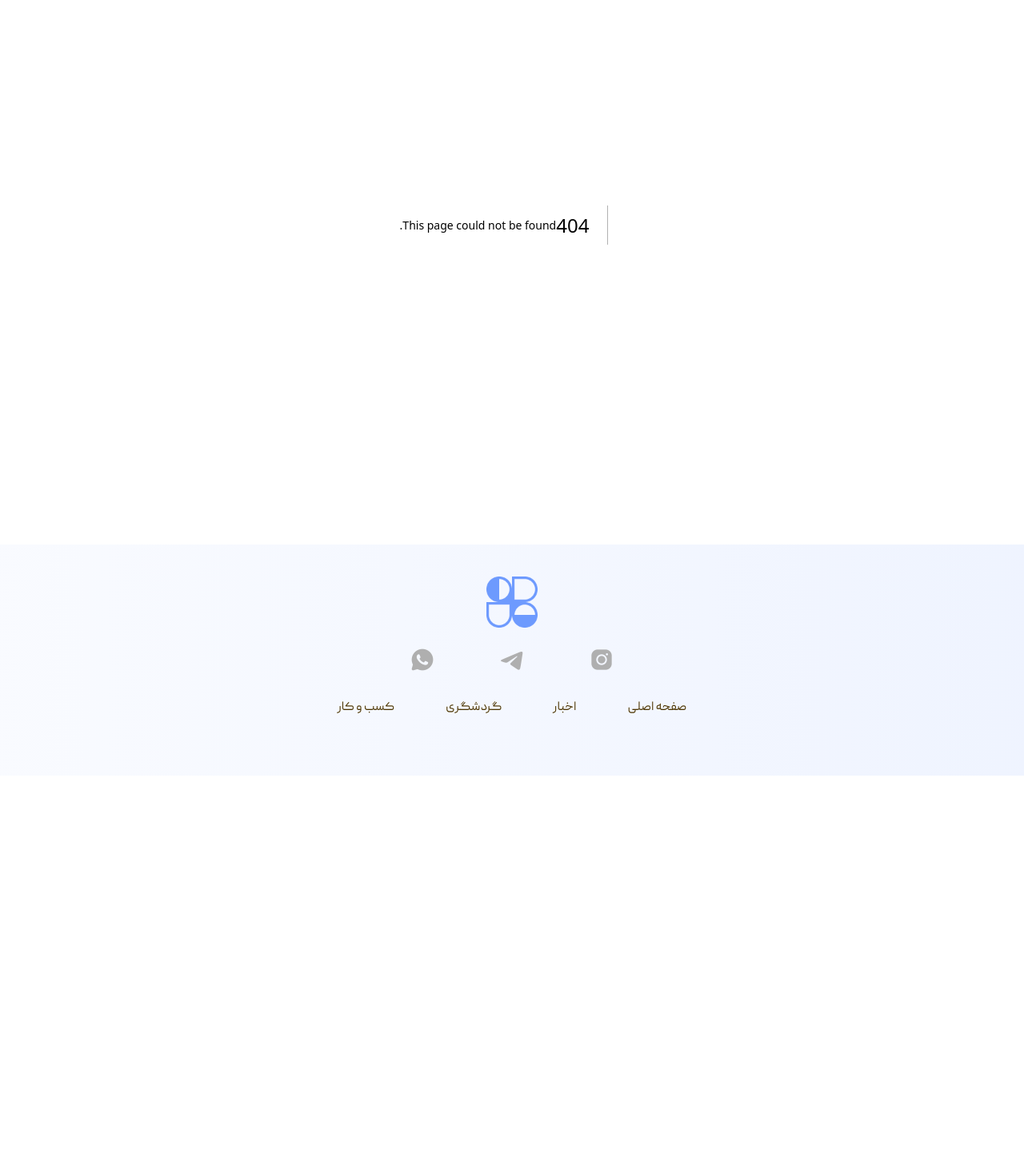
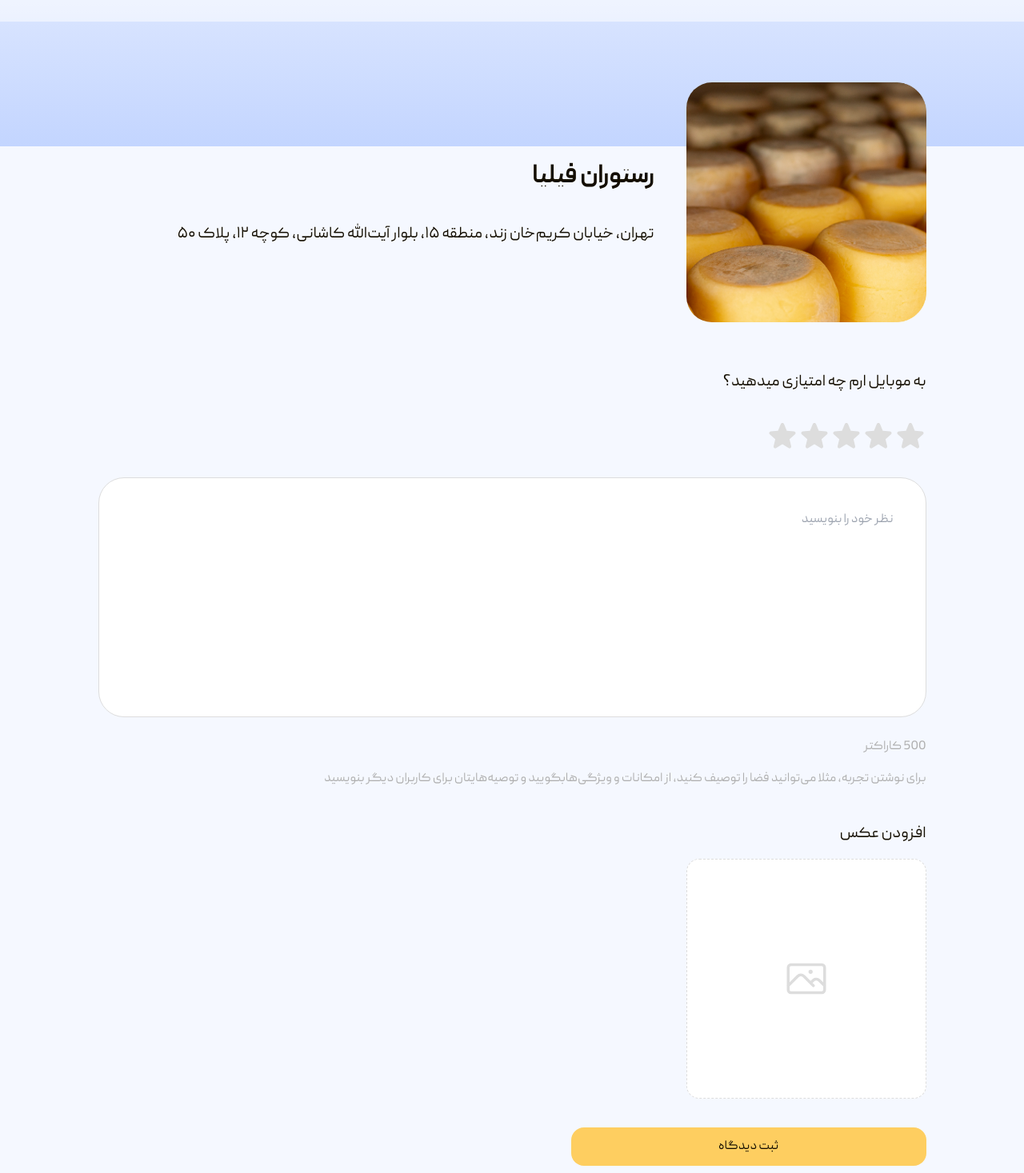
Before and after one commit to alitaghvayi7/neshooni, a Next.js app: page /business/1/comment in a window 1280 px wide. Before the commit this address had no page. Shown: the part 119-1586 px from the top of the page at 80% size. Before the commit the page ends 1089 px from the top, so only its background shows below. Built offline with nearby package versions, Linux system fonts and the light colour scheme.

Commit message:
add comment page added

```diff
--- a/components/HomePage/Map/Map.tsx
+++ b/components/HomePage/Map/Map.tsx
@@ -1,7 +1,7 @@
 import { MapContainer, Marker, Popup, TileLayer, useMap, useMapEvents } from "react-leaflet";
 import { useEffect, useRef, useState } from "react";
 import "leaflet/dist/leaflet.css";
-import { Icon, LatLng } from "leaflet";
+import { Icon, LatLng, Map as LeafletMap } from "leaflet";
 import IconImage from "@/assets/images/icons/icon.png";
 
 interface Props {
@@ -102,7 +102,7 @@ const Map = (props: Props) => {
 
   const { color = "blue", labelTitle, direction = "left", boundes, setBoundes } = props;
   const [loaded, setLoaded] = useState(false);
-  const mapRef = useRef<L.Map | null>(null);
+  const mapRef = useRef<LeafletMap | null>(null);
 
   useEffect(() => {
     setLoaded(true);
@@ -123,22 +123,19 @@ const Map = (props: Props) => {
     <>
       <section className={`w-full h-full overflow-hidden relative isolate`}>
         <div
-          className={`w-[50%] h-full absolute top-0 bottom-0 pointer-events-none z-[3] bg-transparent flex items-center justify-center ${
-            direction === "left" ? "left-0" : "right-0"
-          }`}
+          className={`w-[50%] h-full absolute top-0 bottom-0 pointer-events-none z-[3] bg-transparent flex items-center justify-center ${direction === "left" ? "left-0" : "right-0"
+            }`}
         >
           <span
-            className={`w-[139px] h-[49px] text-write-03 rounded-[16px] text-[18px] flex items-center justify-center font-bold ${
-              color === "blue" ? "bg-blue-04" : "bg-yellow-04 "
-            }`}
+            className={`w-[139px] h-[49px] text-write-03 rounded-[16px] text-[18px] flex items-center justify-center font-bold ${color === "blue" ? "bg-blue-04" : "bg-yellow-04 "
+              }`}
           >
             {labelTitle}
           </span>
         </div>
         <div
-          className={`w-full h-full absolute inset-0 pointer-events-none z-[2] mix-blend-color flex items-center justify-center ${
-            color === "blue" ? "bg-blue-04" : "bg-yellow-04 "
-          }`}
+          className={`w-full h-full absolute inset-0 pointer-events-none z-[2] mix-blend-color flex items-center justify-center ${color === "blue" ? "bg-blue-04" : "bg-yellow-04 "
+            }`}
         ></div>
         <MapContainer
           ref={mapRef}
--- a/components/shared/GoogleMap.tsx
+++ b/components/shared/GoogleMap.tsx
@@ -1,7 +1,7 @@
 import { MapContainer, Marker, Popup, TileLayer, useMap, useMapEvents } from "react-leaflet";
 import { useEffect, useLayoutEffect, useRef, useState } from "react";
 import "leaflet/dist/leaflet.css";
-import { Icon } from "leaflet";
+import { Icon, Map } from "leaflet";
 import IconImage from "@/assets/images/icons/icons8_Location_1.png";
 
 interface Props {
@@ -12,7 +12,7 @@ interface Props {
 const GoogleMap = (props: Props) => {
   const { boundes, labelTitle } = props;
   const [loaded, setLoaded] = useState(false);
-  const mapRef = useRef<L.Map | null>(null);
+  const mapRef = useRef<Map | null>(null);
 
   const markerIcon = new Icon({
     iconSize: [80, 80],
--- a/components/shared/Map.tsx
+++ b/components/shared/Map.tsx
@@ -1,7 +1,7 @@
 import { MapContainer, Marker, Popup, TileLayer, useMap, useMapEvents } from "react-leaflet";
 import { useEffect, useLayoutEffect, useRef, useState } from "react";
 import "leaflet/dist/leaflet.css";
-import { Icon, LatLng } from "leaflet";
+import { Icon, LatLng, Map } from "leaflet";
 import IconImage from "@/assets/images/icons/marker.png";
 import IconShadowImage from "@/assets/images/icons/shadow-marker.png";
 
@@ -13,7 +13,7 @@ interface Props {
 const MapComponent = (props: Props) => {
   const { boundes, labelTitle } = props;
   const [loaded, setLoaded] = useState(false);
-  const mapRef = useRef<L.Map | null>(null);
+  const mapRef = useRef<Map | null>(null);
 
   const markerIcon = new Icon({
     iconSize: [40, 40],
--- /dev/null
+++ b/components/shared/MapWithoutLabels.tsx
@@ -0,0 +1,101 @@
+import { MapContainer, Marker, Popup, TileLayer, useMap, useMapEvents } from "react-leaflet";
+import { useEffect, useLayoutEffect, useRef, useState } from "react";
+import "leaflet/dist/leaflet.css";
+import { Icon, LatLng, Map } from "leaflet";
+import IconImage from "@/assets/images/icons/marker.png";
+import IconShadowImage from "@/assets/images/icons/shadow-marker.png";
+
+interface Props {
+    labelTitle: string;
+    boundes: { lat: number; lng: number };
+}
+
+const MapWithoutLabels = (props: Props) => {
+    const { boundes, labelTitle } = props;
+    const [loaded, setLoaded] = useState(false);
+    const mapRef = useRef<Map | null>(null);
+
+    const markerIcon = new Icon({
+        iconSize: [40, 40],
+        iconUrl: IconImage.src,
+        shadowUrl: IconShadowImage.src,
+        shadowAnchor: [33, 33],
+    });
+
+    return (
+        <>
+            <section className={`w-full h-full overflow-hidden relative isolate`}>
+                <div
+                    className={`w-full h-full absolute inset-0 pointer-events-none z-[3] bg-transparent flex items-end justify-center pb-[48px]`}
+                >
+                    <span
+                        className={`h-[58px] py-3 px-5 bg-yellow-06 text-write-03 rounded-[16px] font-[700] text-[24px] flex items-center justify-center `}
+                    >
+                        {labelTitle}
+                    </span>
+                </div>
+                <MapContainer
+                    ref={mapRef}
+                    className={`w-full h-full absolute inset-0 z-[1]`}
+                    center={[boundes?.lat, boundes?.lng]}
+                    zoom={30}
+                    scrollWheelZoom={false}
+                    fadeAnimation={true}
+                    zoomControl={false}
+                    style={{ background: "transparent" }}
+                >
+                    <TileLayer
+                        attribution='&copy; <a href="https://www.openstreetmap.org/copyright">OpenStreetMap</a> contributors &copy; <a href="https://carto.com/attributions">CARTO</a>'
+                        url="https://{s}.basemaps.cartocdn.com/light_nolabels/{z}/{x}/{y}{r}.png"
+                        subdomains="abcd"
+                    />
+                    {/* <TileLayer
+            url={`http://{s}.google.com/vt/lyrs=m&x={x}&y={y}&z={z}`}
+            subdomains={["mt0", "mt1", "mt2", "mt3"]}
+            attribution='&copy; <a href="http://www.thunderforest.com/">Thunderforest</a>, &copy; <a href="https://www.openstreetmap.org/copyright">OpenStreetMap</a> contributors'
+          /> */}
+                    {/* {locations.map((item: any) => {
+            return (
+              <Marker
+                key={Math.random()}
+                icon={markerIcon}
+                position={new LatLng(Number(item[0]), Number(item[1]))}
+              ></Marker>
+            );
+          })} */}
+
+                    <Marker icon={markerIcon} position={boundes}></Marker>
+                    <RecenterAutomatically lat={boundes?.lat} lng={boundes?.lng} />
+                </MapContainer>
+            </section>
+        </>
+    );
+};
+
+
+const RecenterAutomatically = ({ lat, lng }: { lat: number; lng: number }) => {
+    const map = useMap();
+
+    // const mapEvent = useMapEvents({
+    //     click(e) {
+    //
+    //     },
+    //     locationfound(e) {
+    //
+    //     },
+    //     drag(e) {
+    //     },
+    //     dragend(e) {
+    //     },
+    //     moveend(e) {
+    //     }
+    // })
+
+    useEffect(() => {
+        map.setView([lat, lng]);
+    }, [lat, lng, map]);
+
+    return null;
+};
+
+export default MapWithoutLabels;
--- /dev/null
+++ b/features/AddCommentPage/AddCommentSection.tsx
@@ -0,0 +1,86 @@
+import Image from "next/image";
+import Image1 from "@/assets/images/businesspage/business-image(1).png";
+import { useState } from "react";
+import { StarIcon } from "@heroicons/react/24/solid";
+import { PhotoIcon } from "@heroicons/react/24/outline";
+
+const AddCommentSection = () => {
+    const [rating, setRating] = useState<number | null>(null);
+    const [hover, setHover] = useState<number | null>(null);
+    const [totalStars, setTotalStars] = useState(5);
+    const [comment, setcomment] = useState("");
+
+    return (
+        <>
+            <section
+                className={`w-[calc(100%-56px)] lg:w-[calc(100%-245px)] max-w-[1430px] mx-auto pb-[64px] gap-8 relative z-[1] isolate top-[-2rem] lg:top-[-5rem]`}
+            >
+                <div className={`w-full flex items-end lg:items-center gap-2 lg:gap-10`}>
+                    <div className={`w-[140px] h-[140px] lg:w-[300px] lg:h-[300px] rounded-[32px] overflow-hidden flex items-center justify-center`}>
+                        <Image alt="" src={Image1} className={`w-full h-full object-cover`} />
+                    </div>
+                    <div className="flex flex-col justify-center lg:gap-8 w-[calc(100%-140px)] lg:w-auto">
+                        <h1 className="text-[16px] lg:text-[32px] font-[700] text-write-main">رستوران فیلیا</h1>
+                        <span className="text-[14px] lg:text-[20px] font-[400] text-write-main text-justify">تهران، خیابان کریم‌خان زند، منطقه ۱۵، بلوار آیت‌الله کاشانی، کوچه ۱۲، پلاک ۵۰</span>
+                    </div>
+                </div>
+                <span className="lg:text-[20px] font-[500] block text-write-main mt-[40px] lg:mt-[60px]">
+                    به موبایل ارم چه امتیازی میدهید؟
+                </span>
+                <div className="flex items-center lg:mt-8 w-full">
+                    {[...Array(totalStars)].map((star, index) => {
+                        const currentRating = index + 1;
+                        return (
+                            <label key={index}>
+                                <input
+                                    type="radio"
+                                    name="rating"
+                                    className="hidden"
+                                    value={currentRating}
+                                    onChange={() => setRating(currentRating)}
+                                    placeholder="rating"
+                                />
+                                <StarIcon
+                                    onMouseEnter={() => setHover(currentRating)}
+                                    onMouseLeave={() => setHover(null)}
+                                    className={`w-6 h-6 lg:w-10 lg:h-10 cursor-pointer ${currentRating <= (hover! || rating!) ? "text-yellow-main" : "text-gray-01"}`} />
+                            </label>
+                        );
+                    })}
+                </div>
+
+                {rating && <span className="text-[16px] lg:text-[20px] flex text-gray-03 mt-4">امتیاز : {rating}</span>}
+
+                <textarea
+                    placeholder="نظر خود را بنویسید"
+                    className="w-full h-[300px] rounded-[32px] border-[1px] border-gray-01 px-4 py-6 lg:p-10 mt-8 resize-none outline-none text-[16px] font-[500] text-write-04"
+                    onChange={(e) => setcomment(e.target.value)}
+                    value={comment}
+                    readOnly={comment.length >= 500}
+                ></textarea>
+
+                <div className="flex flex-col gap-4 text-[12px] lg:text-[16px] text-gray-03 mt-4">
+                    <span>{500 - comment.length} کاراکتر</span>
+                    <span>برای نوشتن تجربه، مثلا می‌توانید فضا را توصیف کنید، از امکانات و ویژگی‌هابگویید و توصیه‌هایتان برای کاربران دیگر بنویسید</span>
+                </div>
+
+                <span className="text-[16px] lg:text-[20px] font-[500] block text-write-main mt-8 lg:mt-[42px]">
+                    افزودن عکس
+                </span>
+
+                <input id="file" type="file" className="hidden" accept="image/*" placeholder="i" multiple={false} />
+                <label htmlFor="file" className="w-[140px] h-[140px] lg:w-[300px] lg:h-[300px] cursor-pointer mt-4 flex items-center justify-center border border-dashed border-gray-01 rounded-[16px] bg-white">
+                    <PhotoIcon className="text-gray-01 lg:w-[56px] lg:h-[56px] w-10 h-10" />
+                </label>
+
+                <button
+                    className="w-full lg:w-[444px] bg-yellow-02 text-write-main rounded-[16px] py-3 flex items-center justify-center mt-9 cursor-pointer"
+                >
+                    ثبت دیدگاه
+                </button>
+            </section >
+        </>
+    )
+}
+
+export default AddCommentSection;
--- a/features/SingleBusinessPage/IntroductionSection.tsx
+++ b/features/SingleBusinessPage/IntroductionSection.tsx
@@ -152,7 +152,7 @@ const IntroductionSection = () => {
             </div>
             <span className="text-[20px] text-write-main font-[400] pt-12">شما هم درباره این مغازه دیدگاه ثبت کنید</span>
             <Link
-              href={''}
+              href={'/business/1/comment'}
               className="w-full bg-yellow-02 text-write-main rounded-[16px] py-3 flex items-center justify-center mt-9"
             >
               ثبت دیدگاه
--- a/pages/RootLayout.tsx
+++ b/pages/RootLayout.tsx
@@ -1,10 +1,7 @@
-import Footer from "@/components/shared/Footer";
-
 export default function RootLayout({ children }: { children: React.ReactNode }) {
   return (
     <>
       <>{children}</>
-      <Footer />
     </>
   );
 }
--- /dev/null
+++ b/pages/business/[id]/comment/index.tsx
@@ -0,0 +1,25 @@
+import Footer from "@/components/shared/Footer";
+import Menu from "@/components/shared/Menu";
+import AddCommentSection from "@/features/AddCommentPage/AddCommentSection";
+
+export default function AddCommentPage() {
+    return (
+        <>
+            <main className={`w-full`}>
+                <header className={`w-full bg-blue-04 bg-opacity-20`}>
+                    <Menu />
+                    <div
+                        style={{
+                            backgroundImage: `linear-gradient(180deg, #D7E3FF 0%, #C3D5FF 100%)`,
+                        }}
+                        className={`relative w-full h-[65px] lg:h-[156px] z-[1] isolate`}
+                    ></div>
+                </header>
+                <section className={`w-full bg-blue-04 bg-opacity-10`}>
+                    <AddCommentSection />
+                </section>
+                <Footer />
+            </main>
+        </>
+    )
+}
--- a/pages/business/[id]/index.tsx
+++ b/pages/business/[id]/index.tsx
@@ -21,6 +21,7 @@ export default function SingleBusinessPage() {
           <BusinessSection /> */}
           <IntroductionSection />
         </section>
+        <Footer />
       </main>
     </>
   );
--- a/pages/business/index.tsx
+++ b/pages/business/index.tsx
@@ -1,3 +1,4 @@
+import Footer from "@/components/shared/Footer";
 import HeaderSection from "@/features/BusinessPage/HeaderSection";
 import dynamic from "next/dynamic";
 const MapSection = dynamic(() => import("@/features/BusinessPage/MapSection"), { ssr: false });
@@ -12,6 +13,7 @@ export default function BusinessPage() {
           <MapSection />
           <BusinessSection />
         </section>
+        <Footer />
         {/* <MapComponent /> */}
       </main>
     </>
--- a/pages/index.tsx
+++ b/pages/index.tsx
@@ -5,6 +5,7 @@ import ShoppingSection from "@/features/HomePage/ShoppingSection";
 import PlaceSection from "@/features/HomePage/PlaceSection";
 import LastNewsSection from "@/features/HomePage/LastNewsSection";
 import NewsSection from "@/features/HomePage/NewsSection";
+import Footer from "@/components/shared/Footer";
 const MapSection = dynamic(() => import("@/features/HomePage/MapSection"), { ssr: false });
 
 export default function HomePage() {
@@ -17,6 +18,7 @@ export default function HomePage() {
       <PlaceSection />
       <NewsSection />
       <LastNewsSection />
+      <Footer />
     </main>
   );
 }
```
